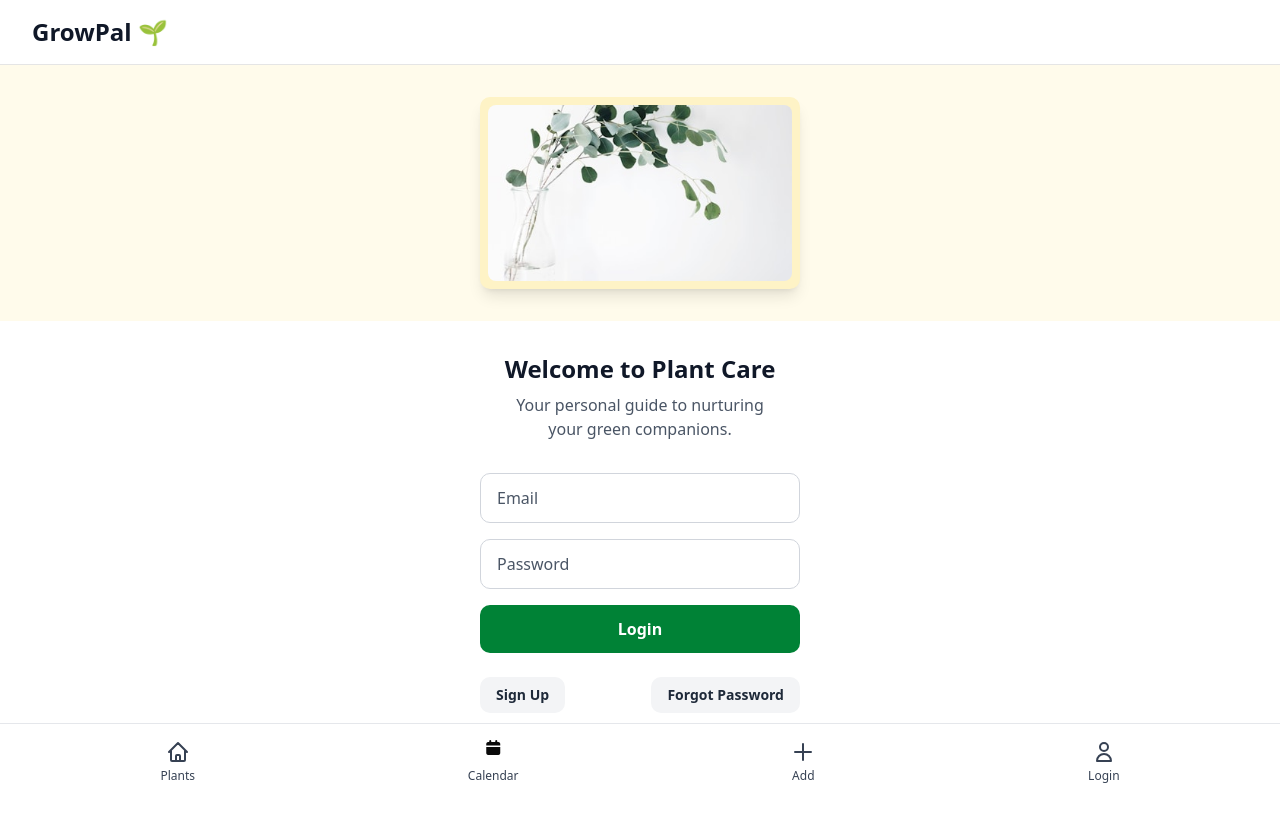
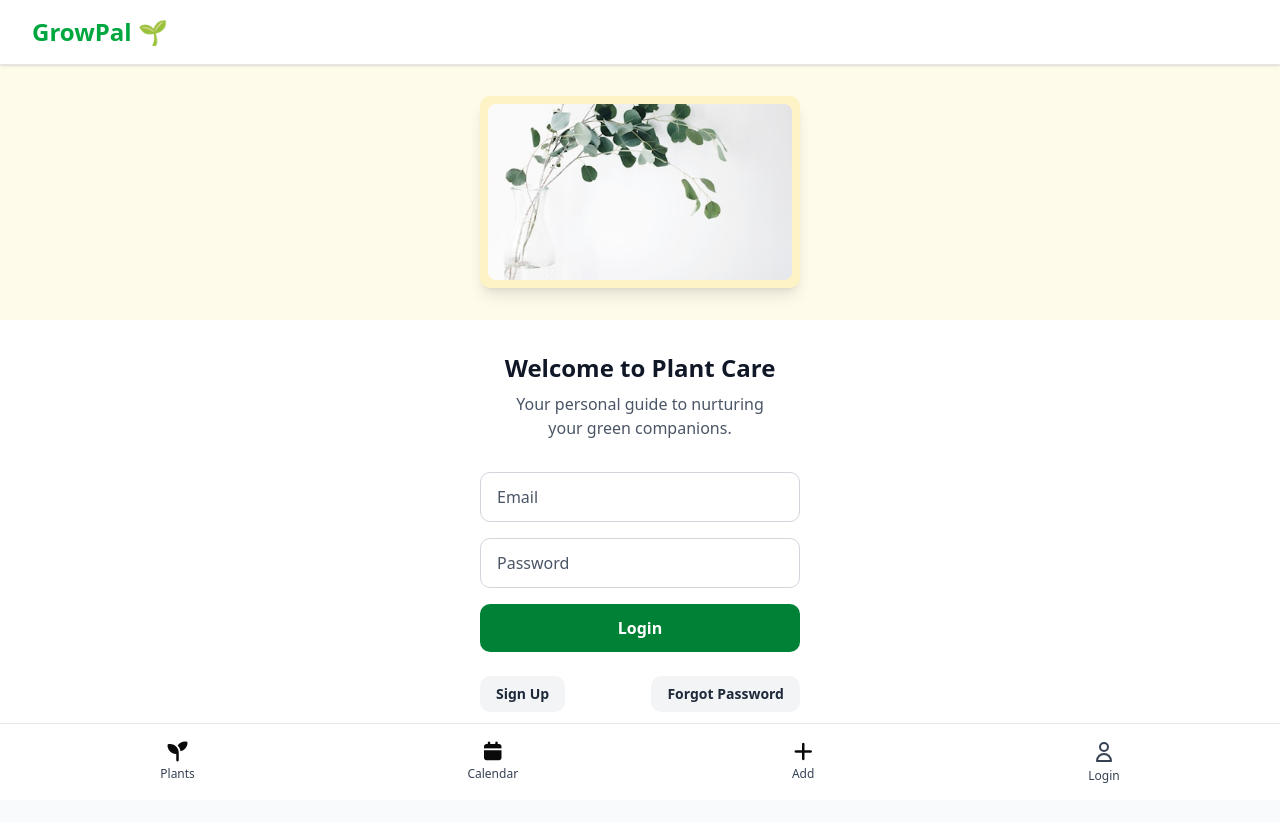
Before and after one commit to uplus-frontend-d/growpal, a Next.js app: page / in a window 1280 px wide. Shown: the top 822 px of the page. After the commit the page ends 800 px from the top, so only its background shows below. Built offline with nearby package versions, Linux system fonts and the light colour scheme; no server answers.

Commit message:
fix: 전체 레이아웃 변경

```diff
--- a/src/app/calendar/page.tsx
+++ b/src/app/calendar/page.tsx
@@ -6,7 +6,6 @@ import { Button } from "@/components/ui/button";
 import { Calendar } from "@/components/ui/calendar";
 import { Card, CardContent, CardFooter } from "@/components/ui/card";
 import PrivateRoute from "../components/PrivateRoute";
-import Navigation from "../components/Navigation";
 import { getUserActivities } from "@/lib/api";
 import { useUserStore } from "../lib/userStore";
 import { formatDateToYMD } from "@/lib/dateUtil";
@@ -101,7 +100,7 @@ const CalendarPage = () => {
 
   return (
     <PrivateRoute>
-      <div className="min-h-screen bg-white">
+      <div className="bg-white">
         <Card className="w-full h-full py-4">
           <CardContent className="px-4">
             <Calendar
@@ -183,8 +182,6 @@ const CalendarPage = () => {
           </CardFooter>
         </Card>
 
-        <Navigation />
-
         {isModalOpen && (
           <AddTodoModal date={date!} onClose={() => setIsModalOpen(false)} />
         )}
--- a/src/app/components/Header.tsx
+++ b/src/app/components/Header.tsx
@@ -1,9 +1,10 @@
 "use client";
 
-import { usePathname } from "next/navigation";
+import { usePathname, useRouter } from "next/navigation";
 
 export default function Header() {
   const pathname = usePathname();
+  const router = useRouter();
 
   // 페이지별 제목 매핑
   const getPageTitle = () => {
@@ -39,13 +40,25 @@ export default function Header() {
   const title = getPageTitle();
   const isHomePage = pathname === "/";
 
+  // 홈페이지가 아닌 경우 GrowPal과 나머지를 분리해서 표시
+  const growpalPart = "GrowPal";
+  const restPart = title.replace("GrowPal ", "");
+
+  const handleGoHome = () => {
+    router.push("/");
+  };
+
   if (isHomePage) {
     return (
       <header className="bg-white shadow-sm border-b">
         <div className="max-w-7xl mx-auto px-4 sm:px-6 lg:px-8">
           <div className="flex justify-between items-center py-4">
             <div className="flex items-center">
-              <h1 className="text-2xl font-bold text-gray-900">{title}</h1>
+              <h1 onClick={handleGoHome}>
+                <span className="text-2xl font-bold text-green-600 cursor-pointer">
+                  {title}
+                </span>
+              </h1>
             </div>
           </div>
         </div>
@@ -53,17 +66,13 @@ export default function Header() {
     );
   }
 
-  // 홈페이지가 아닌 경우 GrowPal과 나머지를 분리해서 표시
-  const growpalPart = "GrowPal";
-  const restPart = title.replace("GrowPal ", "");
-
   return (
     <header className="bg-white shadow-sm border-b">
       <div className="max-w-7xl mx-auto px-4 sm:px-6 lg:px-8">
         <div className="flex justify-between items-center py-4">
           <div className="flex items-center">
-            <h1 className="text-gray-900">
-              <span className="text-2xl font-bold text-green-600">
+            <h1 className="text-gray-900" onClick={handleGoHome}>
+              <span className="text-2xl font-bold text-green-600 cursor-pointer">
                 {growpalPart}
               </span>
               <span className="text-xl font-semibold text-gray-700 ml-2">
--- a/src/app/components/Layout.tsx
+++ b/src/app/components/Layout.tsx
@@ -1,7 +1,6 @@
 "use client";
 
 import { ReactNode } from "react";
-import Navigation from "./Navigation";
 
 interface LayoutProps {
   children: ReactNode;
@@ -11,12 +10,9 @@ interface LayoutProps {
 
 export default function Layout({ children, title, subtitle }: LayoutProps) {
   return (
-    <div className="min-h-screen bg-gray-50">
+    <div className=" bg-gray-50">
       {/* 메인 콘텐츠 */}
       <main className="pb-24">{children}</main>
-
-      {/* 푸터 (Navigation) */}
-      <Navigation />
     </div>
   );
 }
--- a/src/app/components/Navigation.tsx
+++ b/src/app/components/Navigation.tsx
@@ -40,45 +40,21 @@ export default function Navigation() {
           onClick={() => router.push("/plants")}
           className="flex flex-col items-center space-y-1"
         >
-          <svg
-            className="w-6 h-6 text-gray-700"
-            fill="none"
-            stroke="currentColor"
-            viewBox="0 0 24 24"
-          >
-            <path
-              strokeLinecap="round"
-              strokeLinejoin="round"
-              strokeWidth={2}
-              d="M3 12l2-2m0 0l7-7 7 7M5 10v10a1 1 0 001 1h3m10-11l2 2m-2-2v10a1 1 0 01-1 1h-3m-6 0a1 1 0 001-1v-4a1 1 0 011-1h2a1 1 0 011 1v4a1 1 0 001 1m-6 0h6"
-            />
-          </svg>
+          <i className="fa-solid fa-seedling text-xl" />
           <span className="text-xs text-gray-700">Plants</span>
         </button>
         <button
           className="flex flex-col items-center space-y-1"
           onClick={() => router.push("/calendar")}
         >
-          <i className="fa-solid fa-calendar w-6 h-6" />
+          <i className="fa-solid fa-calendar text-xl" />
           <span className="text-xs text-gray-700">Calendar</span>
         </button>
         <button
           onClick={() => router.push("/plants/add")}
           className="flex flex-col items-center space-y-1"
         >
-          <svg
-            className="w-6 h-6 text-gray-700"
-            fill="none"
-            stroke="currentColor"
-            viewBox="0 0 24 24"
-          >
-            <path
-              strokeLinecap="round"
-              strokeLinejoin="round"
-              strokeWidth={2}
-              d="M12 4v16m8-8H4"
-            />
-          </svg>
+          <i className="fa-solid fa-plus text-xl" />
           <span className="text-xs text-gray-700">Add</span>
         </button>
         {user ? (
@@ -87,19 +63,7 @@ export default function Navigation() {
             onClick={() => router.push("/profile")}
             className="flex flex-col items-center space-y-1"
           >
-            <svg
-              className="w-6 h-6 text-gray-700"
-              fill="none"
-              stroke="currentColor"
-              viewBox="0 0 24 24"
-            >
-              <path
-                strokeLinecap="round"
-                strokeLinejoin="round"
-                strokeWidth={2}
-                d="M16 7a4 4 0 11-8 0 4 4 0 018 0zM12 14a7 7 0 00-7 7h14a7 7 0 00-7-7z"
-              />
-            </svg>
+            <i className="fa-solid fa-user text-xl" />
             <span className="text-xs text-gray-700">Profile</span>
           </button>
         ) : (
--- a/src/app/forgot-password/page.tsx
+++ b/src/app/forgot-password/page.tsx
@@ -1,5 +1,4 @@
 import ForgotPasswordForm from "../components/ForgotPasswordForm";
-import Navigation from "../components/Navigation";
 
 export default function ForgotPasswordPage() {
   return (
@@ -37,9 +36,6 @@ export default function ForgotPasswordPage() {
           <ForgotPasswordForm />
         </div>
       </div>
-
-      {/* 하단 네비게이션 섹션 */}
-      <Navigation />
     </div>
   );
 }
--- a/src/app/globals.css
+++ b/src/app/globals.css
@@ -136,3 +136,11 @@
   scrollbar-width: thin;
   scrollbar-color: #ececec transparent;
 }
+
+/* globals.css */
+html,
+body {
+  padding: 0;
+  margin: 0;
+  box-sizing: border-box;
+}
--- a/src/app/layout.tsx
+++ b/src/app/layout.tsx
@@ -1,7 +1,7 @@
-import type { Metadata } from "next";
 import { Geist, Geist_Mono } from "next/font/google";
 import "./globals.css";
 import Header from "./components/Header";
+import Navigation from "./components/Navigation";
 
 const geistSans = Geist({
   variable: "--font-geist-sans",
@@ -23,12 +23,29 @@ export default function RootLayout({
       <body
         className={`${geistSans.variable} ${geistMono.variable} antialiased bg-gray-50`}
       >
-        <div className="min-h-screen">
-          {/* 헤더 */}
-          <Header />
+        {/* 전체 레이아웃: header + scrollable main + nav */}
+        <div className="flex flex-col h-screen overflow-hidden">
+          {/* 고정 헤더 */}
+          <div className="fixed top-0 left-0 right-0 z-50">
+            <Header />
+          </div>
 
-          {/* 메인 콘텐츠 */}
-          <main className="flex-1">{children}</main>
+          {/* 스크롤 가능한 메인 콘텐츠 */}
+          <main
+            className="flex-1 overflow-y-auto custom-scroll "
+            style={{
+              height: "calc(100vh - 64px - 60px)", // header: 64px, nav: 60px
+              marginTop: "64px",
+              marginBottom: "60px",
+            }}
+          >
+            {children}
+          </main>
+
+          {/* 고정 네비게이션 */}
+          <div className="fixed bottom-0 left-0 right-0 z-50">
+            <Navigation />
+          </div>
         </div>
       </body>
     </html>
--- a/src/app/login/page.tsx
+++ b/src/app/login/page.tsx
@@ -1,5 +1,4 @@
 import LoginForm from "../components/LoginForm";
-import Navigation from "../components/Navigation";
 
 export default function LoginPage() {
   return (
@@ -35,9 +34,6 @@ export default function LoginPage() {
           <LoginForm />
         </div>
       </div>
-
-      {/* 하단 네비게이션 섹션 */}
-      <Navigation />
     </div>
   );
 }
--- a/src/app/page.tsx
+++ b/src/app/page.tsx
@@ -77,9 +77,6 @@ export default function Home() {
           </div>
         )}
       </div>
-
-      {/* 하단 네비게이션 섹션 */}
-      <Navigation />
     </div>
   );
 }
--- a/src/app/profile/page.tsx
+++ b/src/app/profile/page.tsx
@@ -4,7 +4,6 @@ import { useUserStore } from "../lib/userStore";
 import { supabase } from "../lib/supabaseClient";
 import { useRouter } from "next/navigation";
 import PrivateRoute from "../components/PrivateRoute";
-import Navigation from "../components/Navigation";
 import { useState } from "react";
 
 export default function ProfilePage() {
@@ -37,7 +36,7 @@ export default function ProfilePage() {
 
   return (
     <PrivateRoute>
-      <div className="min-h-screen bg-white">
+      <div className="bg-white">
         {/* 상단 식물 이미지 섹션 */}
         <div className="w-full h-64 bg-amber-50 flex items-center justify-center">
           <div className="w-80 h-48 bg-amber-100 p-2 rounded-lg shadow-lg">
@@ -116,9 +115,6 @@ export default function ProfilePage() {
             </div>
           </div>
         </div>
-
-        {/* 하단 네비게이션 섹션 */}
-        <Navigation />
       </div>
     </PrivateRoute>
   );
--- a/src/app/reset-password/page.tsx
+++ b/src/app/reset-password/page.tsx
@@ -1,5 +1,4 @@
 import ResetPasswordForm from "../components/ResetPasswordForm";
-import Navigation from "../components/Navigation";
 
 export default function ResetPasswordPage() {
   return (
@@ -34,9 +33,6 @@ export default function ResetPasswordPage() {
           <ResetPasswordForm />
         </div>
       </div>
-
-      {/* 하단 네비게이션 섹션 */}
-      <Navigation />
     </div>
   );
 }
--- a/src/app/signup/page.tsx
+++ b/src/app/signup/page.tsx
@@ -1,5 +1,4 @@
 import SignUpForm from "../components/SignUpForm";
-import Navigation from "../components/Navigation";
 
 export default function SignUpPage() {
   return (
@@ -35,9 +34,6 @@ export default function SignUpPage() {
           <SignUpForm />
         </div>
       </div>
-
-      {/* 하단 네비게이션 섹션 */}
-      <Navigation />
     </div>
   );
 }
```
